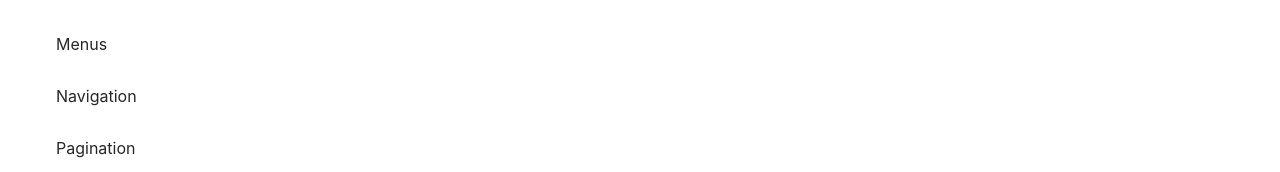
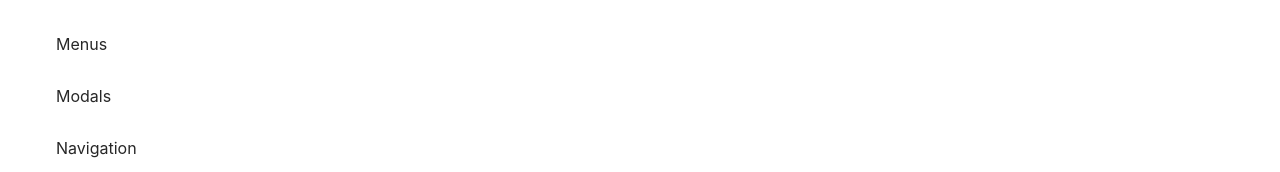
Before and after one commit to wizard0918/AcessibleWebDev, a Next.js app: page / in a window 1280 px wide. Shown: the part 841-1013 px from the top of the page. Built offline with nearby package versions, Linux system fonts and the light colour scheme.

Commit message:
Added ModalsTemplate to the config

```diff
--- a/data/pages.ts
+++ b/data/pages.ts
@@ -30,6 +30,7 @@ export const pages: IPage[] = [
 	{ name: "Links", href: "/links", content: "links" },
 	{ name: "Lists", href: "/lists", content: "lists" },
 	{ name: "Menus", href: "/menus", content: "menus" },
+    { name: "Modals", href: "/modals", content: "modals" },
 	{ name: "Navigation", href: "/navigation", content: "navigation" },
 	{ name: "Pagination", href: "/pagination", content: "pagination" },
 	{ name: "Tables", href: "/tables", content: "tables" },
```
